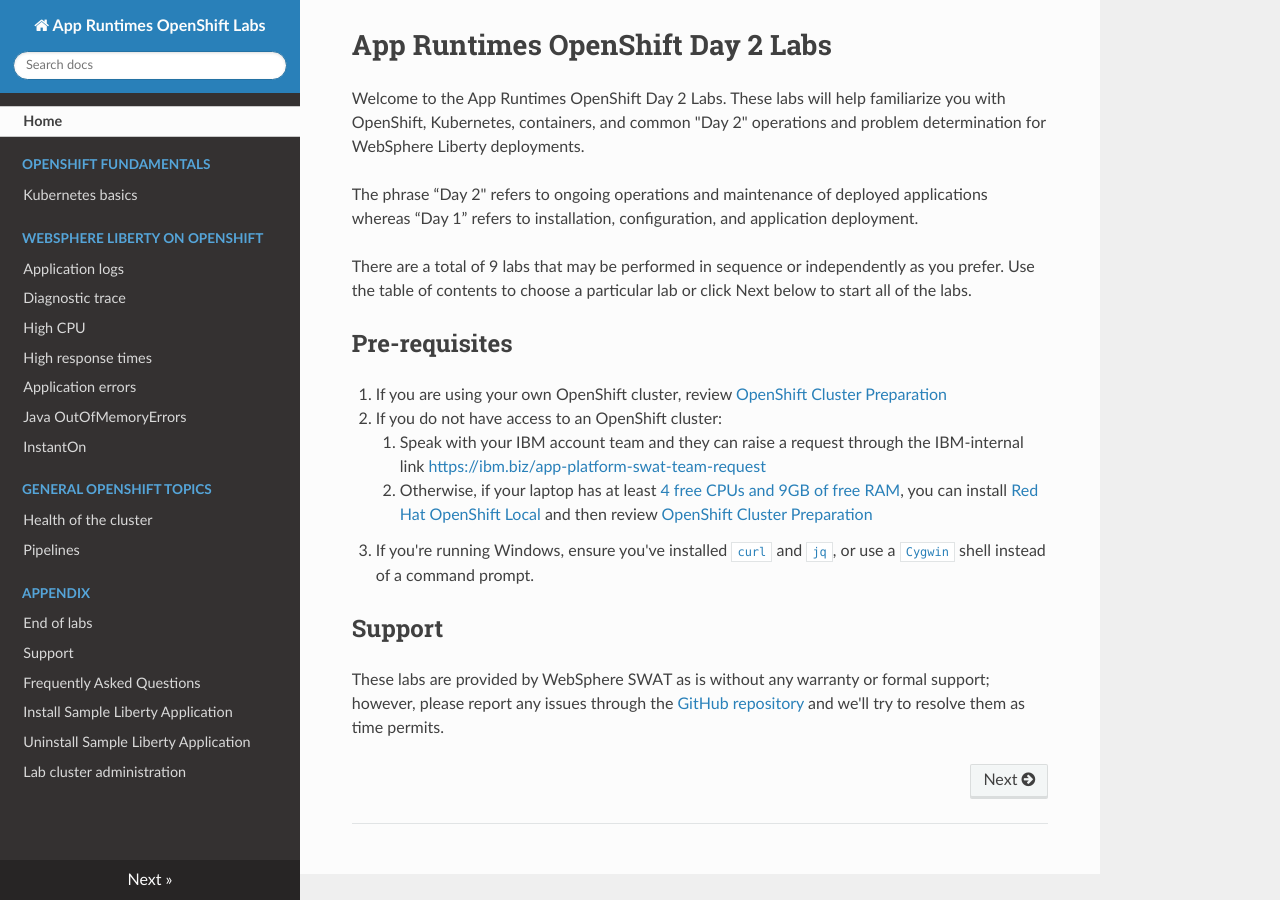
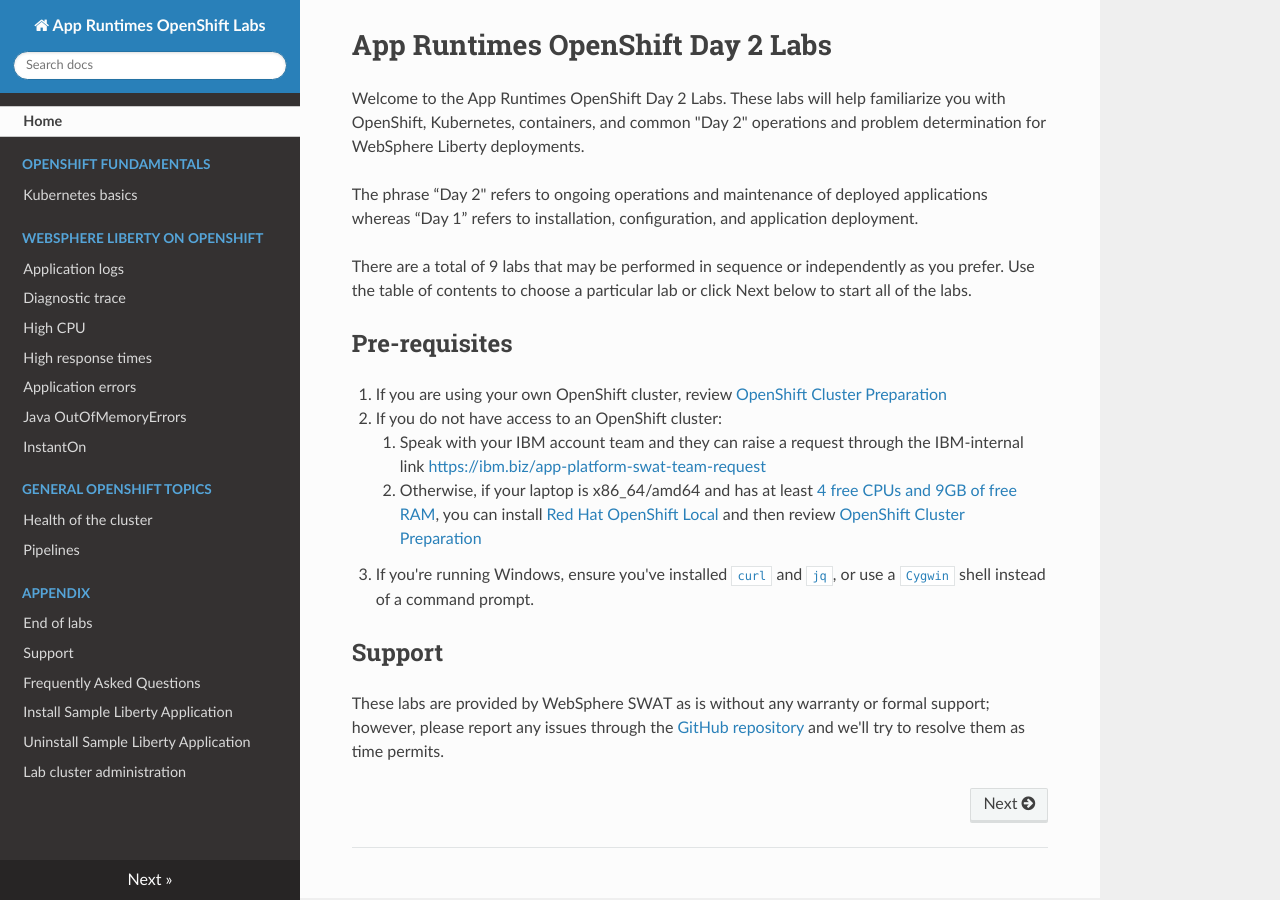
Before and after one commit to IBM/AppRuntimesOpenShiftDay2Labs, an MkDocs documentation site: the page built from docs/index.md, in a window 1280 px wide. Built offline with MkDocs 1.6.1, drawn with Linux system fonts in a browser that asks for light colours.

Commit message:
Add x64 requirement
Signed-off-by: Kevin Grigorenko <kevin.grigorenko@us.ibm.com>

```diff
--- a/docs/index.md
+++ b/docs/index.md
@@ -11,7 +11,7 @@
 1. If you are using your own OpenShift cluster, review [OpenShift Cluster Preparation](lab_administration.md#openshift-cluster-preparation)
 1. If you do not have access to an OpenShift cluster:
     1. Speak with your IBM account team and they can raise a request through the IBM-internal link <https://ibm.biz/app-platform-swat-team-request>
-    1. Otherwise, if your laptop has at least [4 free CPUs and 9GB of free RAM](https://access.redhat.com/documentation/en-us/red_hat_openshift_local/2.16/html/getting_started_guide/installation_gsg#for_openshift_container_platform), you can install [Red Hat OpenShift Local](https://developers.redhat.com/products/openshift-local/overview) and then review [OpenShift Cluster Preparation](lab_administration.md#openshift-cluster-preparation)
+    1. Otherwise, if your laptop is x86_64/amd64 and has at least [4 free CPUs and 9GB of free RAM](https://access.redhat.com/documentation/en-us/red_hat_openshift_local/2.16/html/getting_started_guide/installation_gsg#for_openshift_container_platform), you can install [Red Hat OpenShift Local](https://developers.redhat.com/products/openshift-local/overview) and then review [OpenShift Cluster Preparation](lab_administration.md#openshift-cluster-preparation)
 1. If you're running Windows, ensure you've installed [`curl`](https://curl.se/windows/) and [`jq`](https://stedolan.github.io/jq/download/), or use a [`Cygwin`](https://www.cygwin.com/) shell instead of a command prompt.
 
 ## Support
```
